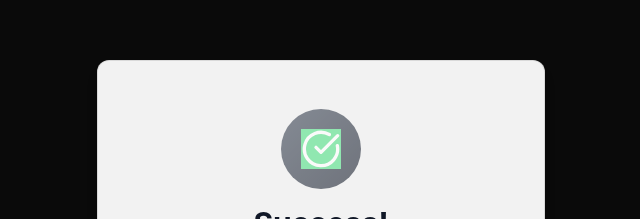
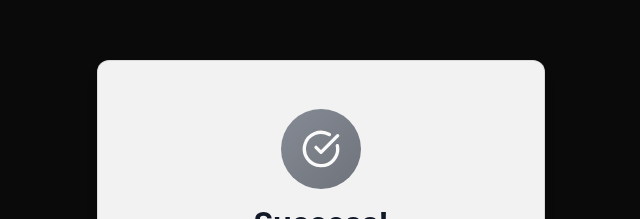
Before and after one commit to dhiwinsamrich/AutoSocioly-ReactJS, a React (Vite) app: page /success in a window 1280 px wide. Shown: the part 173-392 px from the top of the page, without its empty margins (319-959 px from the left). Built offline with nearby package versions, Linux system fonts and the light colour scheme; the HTML template or start-up script is replaced by a standard one.

Commit message:
Visual edit in Lovable

```diff
--- a/src/pages/Success.tsx
+++ b/src/pages/Success.tsx
@@ -16,7 +16,7 @@ export default function Success({
       <GlassCard className="p-12 text-center max-w-md w-full">
         <div className="mb-6">
           <div className="w-20 h-20 bg-gradient-to-br from-gray-700 to-gray-900 rounded-full flex items-center justify-center mx-auto mb-4 animate-pulse bg-green-400">
-            <CheckCircle className="h-10 w-10 text-white bg-green-400" />
+            <CheckCircle className="h-10 w-10 text-white bg-transparent" />
           </div>
           <h1 className="text-3xl font-bold text-gray-900 mb-3">{title}</h1>
           <p className="text-gray-600 text-lg">{message}</p>
```
